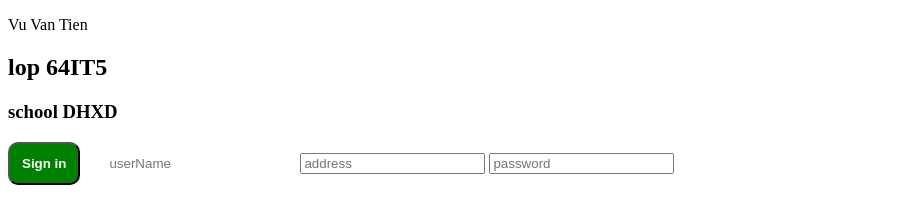
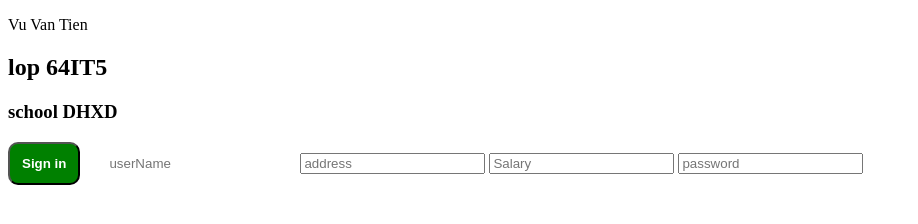
Before and after one commit to Tien194264/gitLearn, a plain HTML site: page index.html in a window 1280 px wide. Shown: the whole page, without its empty margins (0-918 px from the left). Drawn offline with Linux system fonts and the light colour scheme.

Commit message:
Update index.html

```diff
--- a/index.html
+++ b/index.html
@@ -14,6 +14,7 @@
    <button class="btn">Sign in</button>
    <input class="userName" type="text" name="Username" placeholder="userName" />
    <input class="address" type="text" name="Address" placeholder="address" />
+   <input class="salary" type="text" name="Salary" placeholder="Salary" />
    <input class="password" type="password" name="Password" placeholder="password" />
 
 </body>
```
